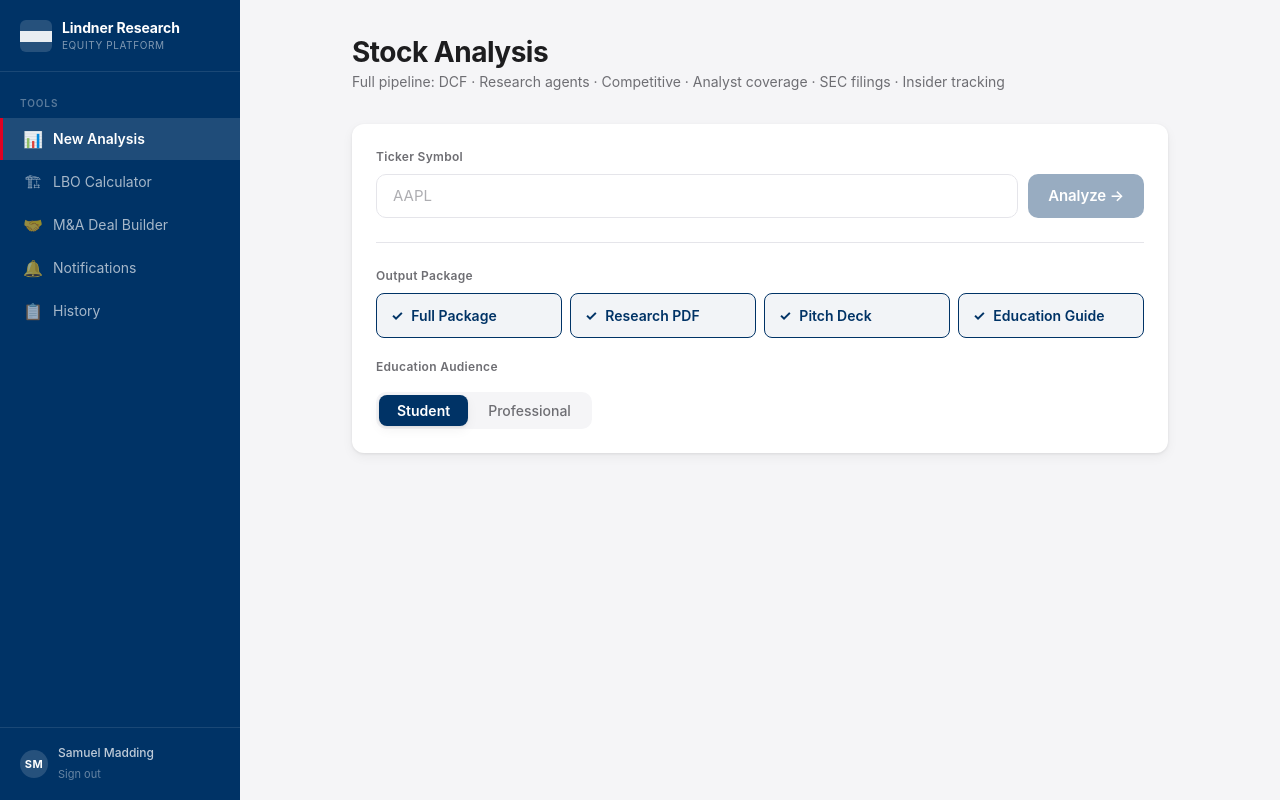
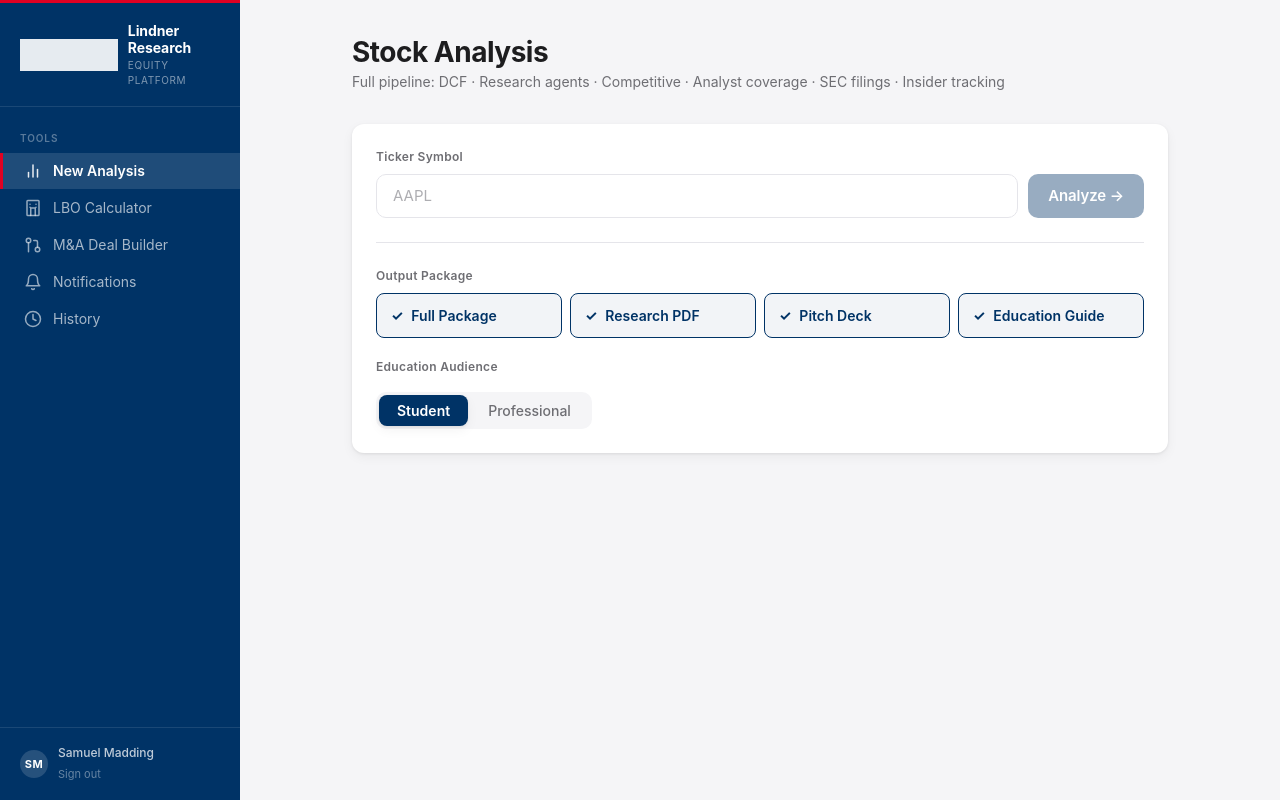
Before and after one commit to maddinsd/portfolio-analyzer, a Flask app: template web/templates/index.html in a window 1280 px wide. Run offline with Flask 3, Linux system fonts and the light colour scheme; the template is opened without the code that fills it, so the values that code supplies are empty; some web fonts are replaced.

Commit message:
Sidebar polish: SVG icons, UC logo fix, red brand stripe
Replace emoji nav icons with stroke SVGs (bar-chart, building, git-merge,
bell, clock) at 18px currentColor. Remove grey placeholder box from UC logo
so the shield renders directly on navy. Add 3px UC red top border to sidebar
for university brand reinforcement.

Co-Authored-By: Claude Sonnet 4.6 <noreply@anthropic.com>

```diff
--- a/web/static/app.js
+++ b/web/static/app.js
@@ -899,11 +899,31 @@ function HistoryPage() {
 // ── Sidebar ───────────────────────────────────────────────────────────────────
 function Sidebar({ page, onNavigate }) {
   const items = [
-    { id: "analyze",       icon: "📊", label: "New Analysis" },
-    { id: "lbo",           icon: "🏗",  label: "LBO Calculator" },
-    { id: "ma",            icon: "🤝",  label: "M&A Deal Builder" },
-    { id: "notifications", icon: "🔔",  label: "Notifications" },
-    { id: "history",       icon: "📋",  label: "History" },
+    { id: "analyze", label: "New Analysis", icon: (
+      <svg width="18" height="18" viewBox="0 0 24 24" fill="none" stroke="currentColor" strokeWidth="2" strokeLinecap="round" strokeLinejoin="round">
+        <line x1="18" y1="20" x2="18" y2="10"/><line x1="12" y1="20" x2="12" y2="4"/><line x1="6" y1="20" x2="6" y2="14"/>
+      </svg>
+    )},
+    { id: "lbo", label: "LBO Calculator", icon: (
+      <svg width="18" height="18" viewBox="0 0 24 24" fill="none" stroke="currentColor" strokeWidth="2" strokeLinecap="round" strokeLinejoin="round">
+        <rect x="4" y="2" width="16" height="20" rx="1"/><path d="M9 22V12h6v10"/><path d="M8 7h.01M16 7h.01M8 11h.01M16 11h.01"/>
+      </svg>
+    )},
+    { id: "ma", label: "M&A Deal Builder", icon: (
+      <svg width="18" height="18" viewBox="0 0 24 24" fill="none" stroke="currentColor" strokeWidth="2" strokeLinecap="round" strokeLinejoin="round">
+        <circle cx="18" cy="18" r="3"/><circle cx="6" cy="6" r="3"/><path d="M13 6h3a2 2 0 012 2v7"/><line x1="6" y1="9" x2="6" y2="21"/>
+      </svg>
+    )},
+    { id: "notifications", label: "Notifications", icon: (
+      <svg width="18" height="18" viewBox="0 0 24 24" fill="none" stroke="currentColor" strokeWidth="2" strokeLinecap="round" strokeLinejoin="round">
+        <path d="M18 8A6 6 0 006 8c0 7-3 9-3 9h18s-3-2-3-9"/><path d="M13.73 21a2 2 0 01-3.46 0"/>
+      </svg>
+    )},
+    { id: "history", label: "History", icon: (
+      <svg width="18" height="18" viewBox="0 0 24 24" fill="none" stroke="currentColor" strokeWidth="2" strokeLinecap="round" strokeLinejoin="round">
+        <circle cx="12" cy="12" r="10"/><polyline points="12 6 12 12 16 14"/>
+      </svg>
+    )},
   ];
   return (
     <nav className="sidebar">
--- a/web/static/styles.css
+++ b/web/static/styles.css
@@ -61,6 +61,7 @@ body {
   display: flex;
   flex-direction: column;
   overflow: hidden;
+  border-top: 3px solid var(--red);
 }
 
 .sidebar-logo {
@@ -72,28 +73,17 @@ body {
 }
 
 .logo-uc-mark {
-  width: 32px;
-  height: 32px;
-  min-width: 32px;
-  border-radius: 6px;
-  overflow: hidden;
-  background: rgba(255,255,255,0.15);
   display: flex;
   align-items: center;
   justify-content: center;
 }
 
 .logo-uc-mark img {
-  width: 100%;
-  height: 100%;
+  height: 32px;
+  width: auto;
   object-fit: contain;
   filter: brightness(0) invert(1);
   opacity: 0.9;
-}
-
-/* fallback shield for when image doesn't load */
-.logo-shield {
-  display: none;
 }
 
 .logo-text h2 {
@@ -156,9 +146,11 @@ body {
 }
 
 .nav-icon {
-  font-size: 16px;
   min-width: 20px;
-  text-align: center;
+  width: 20px;
+  display: flex;
+  align-items: center;
+  justify-content: center;
   opacity: 0.9;
 }
 
```
